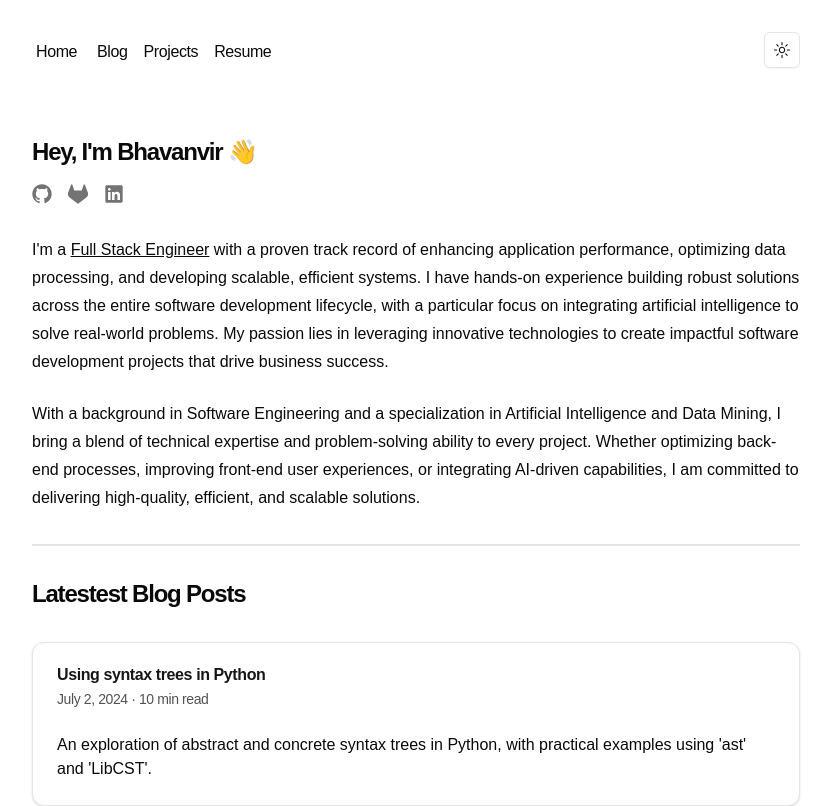
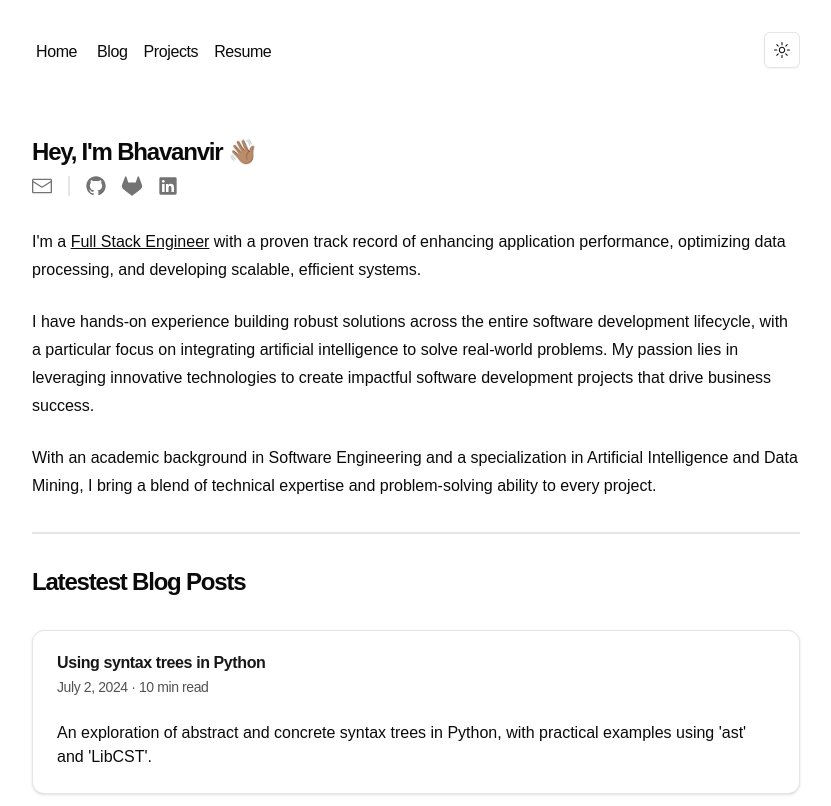
Before and after one commit to bhavanvir/portfolio-site, a Next.js app in the folder portfolio-site/: page / in a window 1280 px wide. Shown: the top 806 px of the page, without its empty margins (224-1055 px from the left). Built offline with nearby package versions, Linux system fonts and the light colour scheme.

Commit message:
Update home page to include email

```diff
--- a/portfolio-site/app/page.tsx
+++ b/portfolio-site/app/page.tsx
@@ -1,15 +1,29 @@
 import Link from "next/link";
 import { BlogPosts } from "@/components/posts";
-import { GitHubLogoIcon, LinkedInLogoIcon } from "@radix-ui/react-icons";
+import {
+  EnvelopeClosedIcon,
+  GitHubLogoIcon,
+  LinkedInLogoIcon,
+} from "@radix-ui/react-icons";
 
 export default function Home() {
   return (
     <section>
-      <h1 className="text-2xl font-semibold tracking-tighter mb-4">
-        Hey, I&apos;m Bhavanvir 👋
+      <h1 className="text-2xl font-semibold tracking-tighter mb-2">
+        Hey, I&apos;m Bhavanvir 👋🏽
       </h1>
+      <div className="flex items-center space-x-4 mb-8">
+        <Link
+          className="transition-colors duration-200 text-neutral-500 hover:text-neutral-800 dark:hover:text-neutral-100"
+          rel="noopener noreferrer"
+          target="_blank"
+          href="mailto:me@bhavanvir.ca"
+        >
+          <EnvelopeClosedIcon className="h-5 w-5" />
+        </Link>
 
-      <div className="flex items-center space-x-4 mb-8">
+        <div className="h-5 border-l-2"></div>
+
         <Link
           className="transition-colors duration-200 text-neutral-500 hover:text-neutral-800 dark:hover:text-neutral-100"
           rel="noopener noreferrer"
@@ -46,20 +60,19 @@ export default function Home() {
       <p className="leading-7 [&:not(:first-child)]:mt-6">
         I&apos;m a <span className="underline">Full Stack Engineer</span> with a
         proven track record of enhancing application performance, optimizing
-        data processing, and developing scalable, efficient systems. I have
-        hands-on experience building robust solutions across the entire software
-        development lifecycle, with a particular focus on integrating artificial
-        intelligence to solve real-world problems. My passion lies in leveraging
-        innovative technologies to create impactful software development
-        projects that drive business success.
+        data processing, and developing scalable, efficient systems.
       </p>
       <p className="leading-7 [&:not(:first-child)]:mt-6">
-        With a background in Software Engineering and a specialization in
-        Artificial Intelligence and Data Mining, I bring a blend of technical
-        expertise and problem-solving ability to every project. Whether
-        optimizing back-end processes, improving front-end user experiences, or
-        integrating AI-driven capabilities, I am committed to delivering
-        high-quality, efficient, and scalable solutions.
+        I have hands-on experience building robust solutions across the entire
+        software development lifecycle, with a particular focus on integrating
+        artificial intelligence to solve real-world problems. My passion lies in
+        leveraging innovative technologies to create impactful software
+        development projects that drive business success.
+      </p>
+      <p className="leading-7 [&:not(:first-child)]:mt-6">
+        With an academic background in Software Engineering and a specialization
+        in Artificial Intelligence and Data Mining, I bring a blend of technical
+        expertise and problem-solving ability to every project.
       </p>
 
       <div className="my-8 w-full border-t-2" />
```
